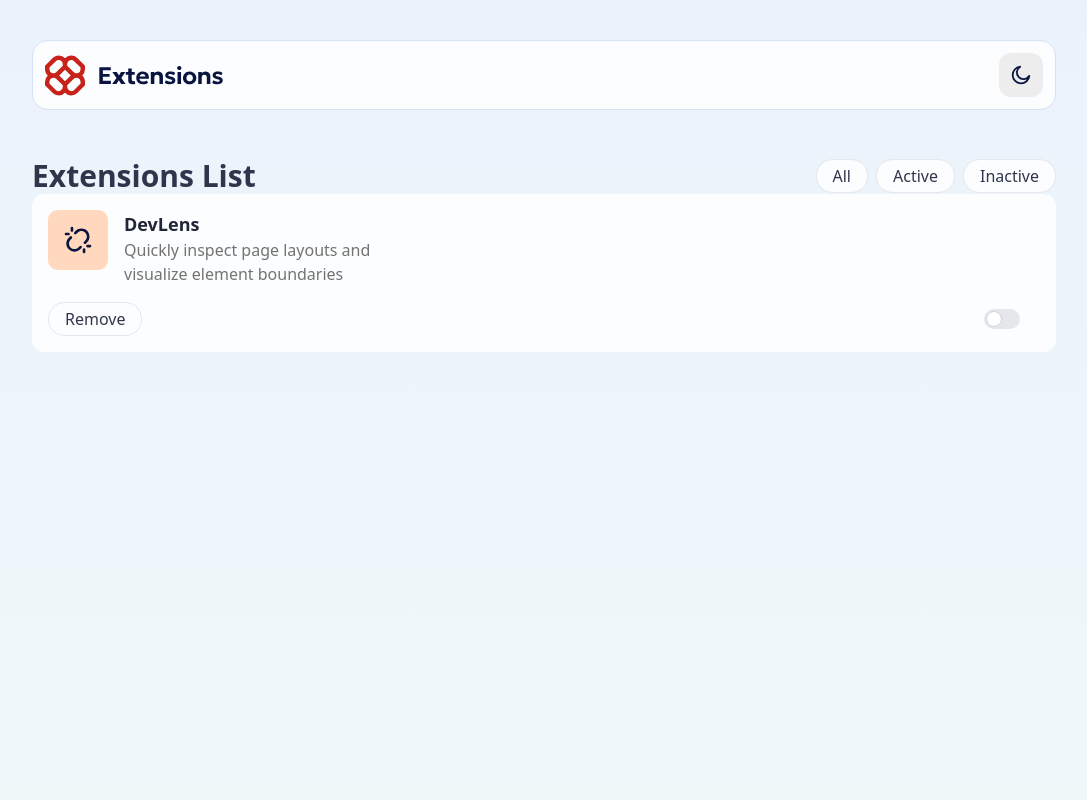
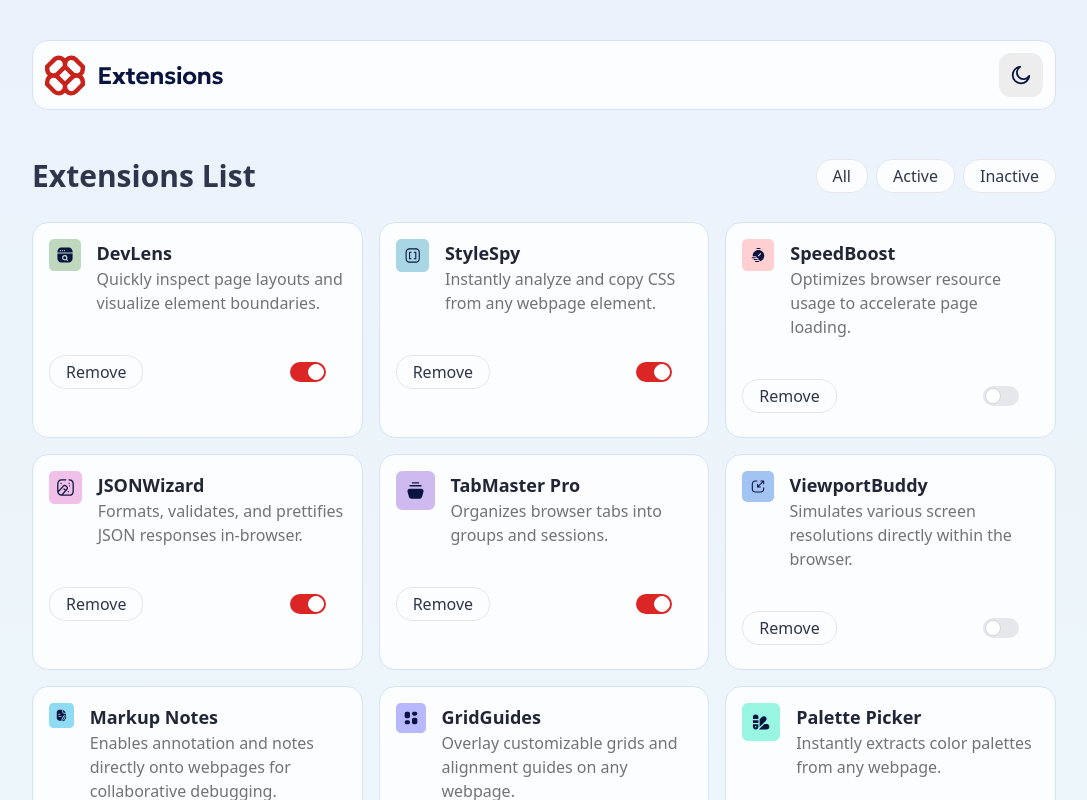
Before and after one commit to WalkerFGZ/extension-manager, a React (Vite) app: page / in a window 1280 px wide. Shown: the top 800 px of the page, without its empty margins (96-1183 px from the left). Built offline with nearby package versions, Linux system fonts and the light colour scheme.

Commit message:
add dinamyc cards by each item

```diff
--- a/src/components/ExtensionCard.tsx
+++ b/src/components/ExtensionCard.tsx
@@ -1,23 +1,23 @@
 import ToggleExtensionStatus from "./ToggleExtensionStatus";
-import icon from "../assets/images/logo-link-checker.svg";
+import { Extension } from "../vite-env";
 
-const ExtensionCard = () => {
+const ExtensionCard = ({ logo, name, description, isActive }: Extension) => {
   return (
-    <article className="bg-neutral-0 rounded-xl p-4">
+    <article className="bg-neutral-0 rounded-2xl p-4 border-neutral-200 border">
       <div className="flex gap-4">
         <div>
-          <img src={icon} />
+          <img src={`src/${logo}`} />
         </div>
-        <div className="max-w-[250px] pb-4">
-          <h2 className="text-lg font-bold text-neutral-800">DevLens</h2>
+        <div className="max-w-[270px] pb-10">
+          <h2 className="text-lg font-bold text-neutral-800 text-balance">{name}</h2>
           <p className="text-neutral-500">
-            Quickly inspect page layouts and visualize element boundaries
+            {description}
           </p>
         </div>
       </div>
-      <div className="flex justify-between items-center">
+      <div className="flex justify-between items-center pb-2">
         <button className="button-primary">Remove</button>
-        <ToggleExtensionStatus />
+        <ToggleExtensionStatus status={isActive} />
       </div>
     </article>
   );
--- a/src/components/ListExtensions.tsx
+++ b/src/components/ListExtensions.tsx
@@ -5,18 +5,11 @@ import { useState } from "react";
 
 const ListExtensions = () => {
   const [extensions, setExtensions] = useState<Extension[]>(data);
-
-  console.log(data);
-
   return (
-    <section>
-      <ExtensionCard />
-      {/* {extensions?.map((extension) => (
-        <div key={extension.name}>
-          <h2>{extension.name}</h2>
-          <p>{extension.description}</p>
-        </div>
-      ))} */}
+    <section className="grid grid-cols-1 md:grid-cols-2 lg:grid-cols-3 gap-4 mt-7">
+      {extensions?.map((extension) => (
+        <ExtensionCard key={extension.name} {...extension} />
+      ))}
     </section>
   );
 };
--- a/src/components/ToggleExtensionStatus.tsx
+++ b/src/components/ToggleExtensionStatus.tsx
@@ -1,7 +1,7 @@
-const ToggleExtensionStatus = () => {
+const ToggleExtensionStatus = ({ status }: { status: boolean }) => {
   return (
     <label className="inline-flex items-center me-5 cursor-pointer">
-      <input type="checkbox" value="" className="sr-only peer" />
+      <input type="checkbox" value="" className="sr-only peer" checked={status} />
       <div className="relative w-9 h-5 bg-gray-200 rounded-full peer peer-focus:ring-4 peer-focus:ring-red-300 dark:peer-focus:ring-red-800 dark:bg-neutral-400 peer-checked:after:translate-x-full rtl:peer-checked:after:-translate-x-full peer-checked:after:border-white after:content-[''] after:absolute after:top-0.5 after:start-[2px] after:bg-white after:border-gray-300 after:border after:rounded-full after:h-4 after:w-4 after:transition-all dark:border-gray-600 peer-checked:bg-red-600 dark:peer-checked:bg-red-600"></div>
     </label>
   );
```
